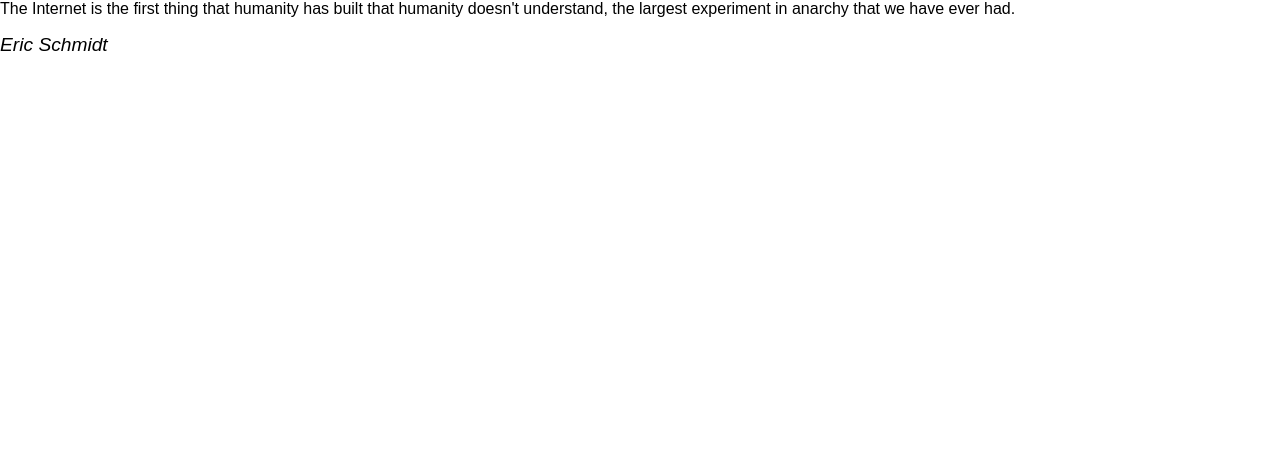
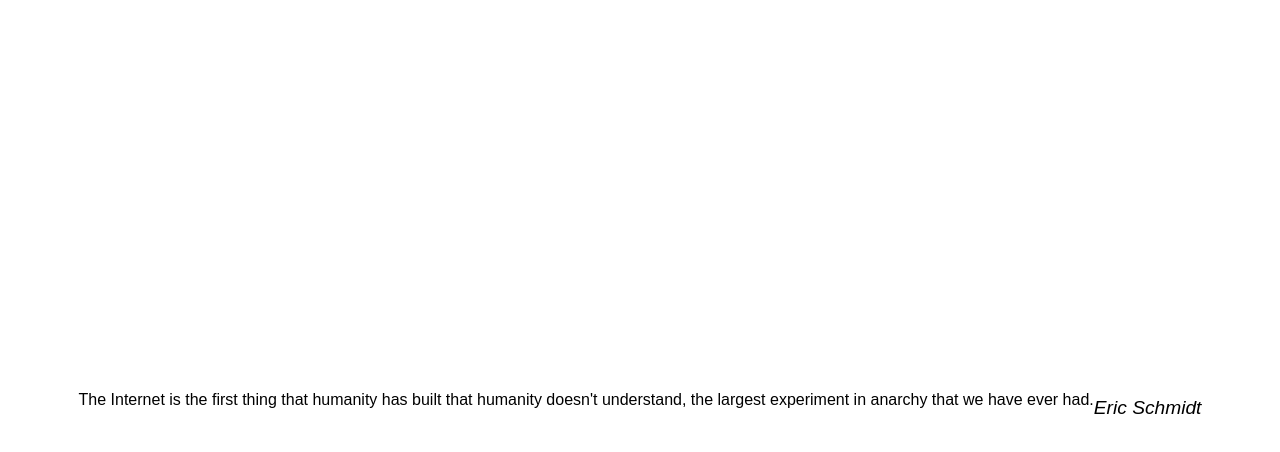
Before and after one commit to SheylaDiaz/the-quote-card-express, a website: page public/index.html in a window 1280 px wide. Drawn offline with Linux system fonts and the light colour scheme; no server answers.

Commit message:
update all

```diff
--- a/public/index.html
+++ b/public/index.html
@@ -7,7 +7,7 @@
     <title>Quote Card</title>
 </head>
 <body>
-<main class="background-imggi">
+<main class="background-img">
 <div class="Card"></div>
 <p id="quote" class="quote-text">The Internet is the first thing that humanity has built that humanity doesn't understand, the largest experiment in anarchy that we have ever had.</p>
 <p id="author" class="author-text">Eric Schmidt</p>
```
